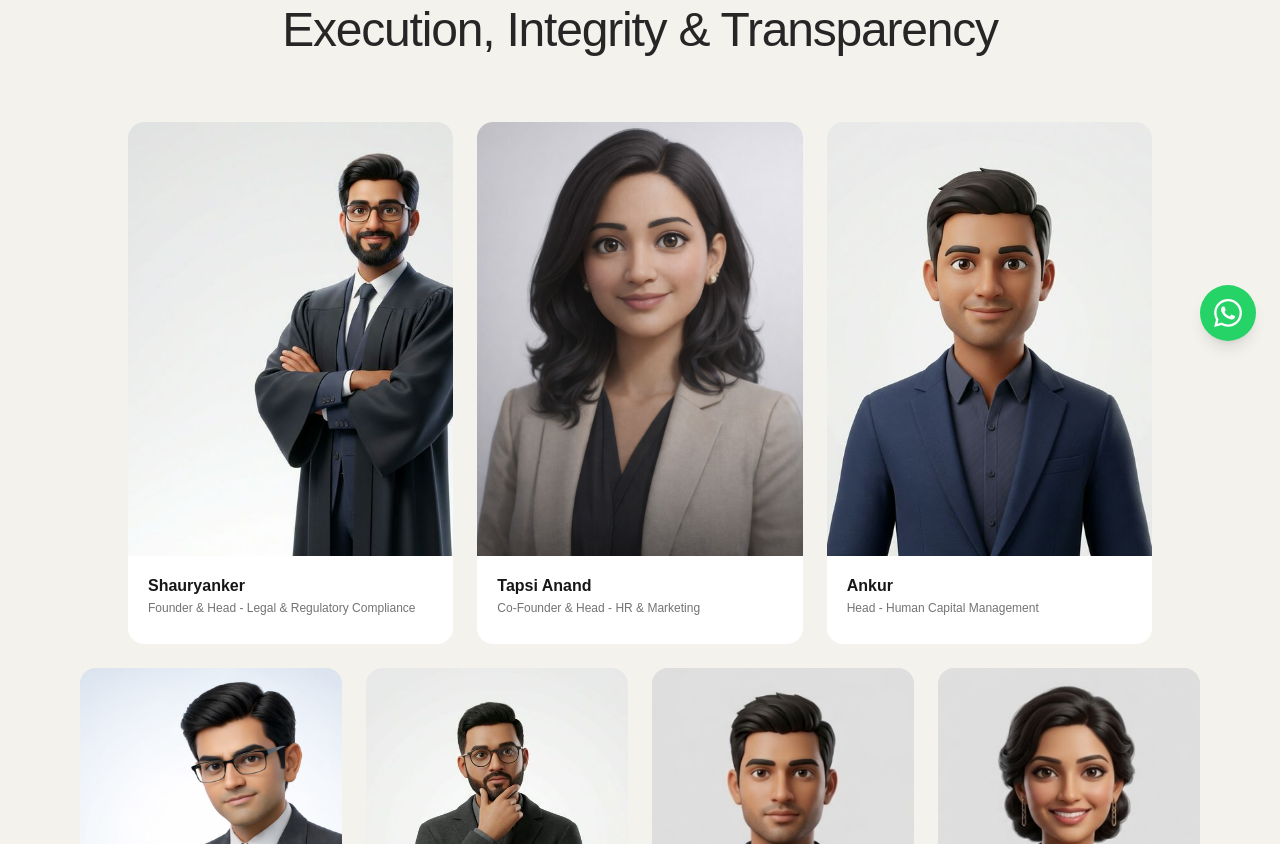
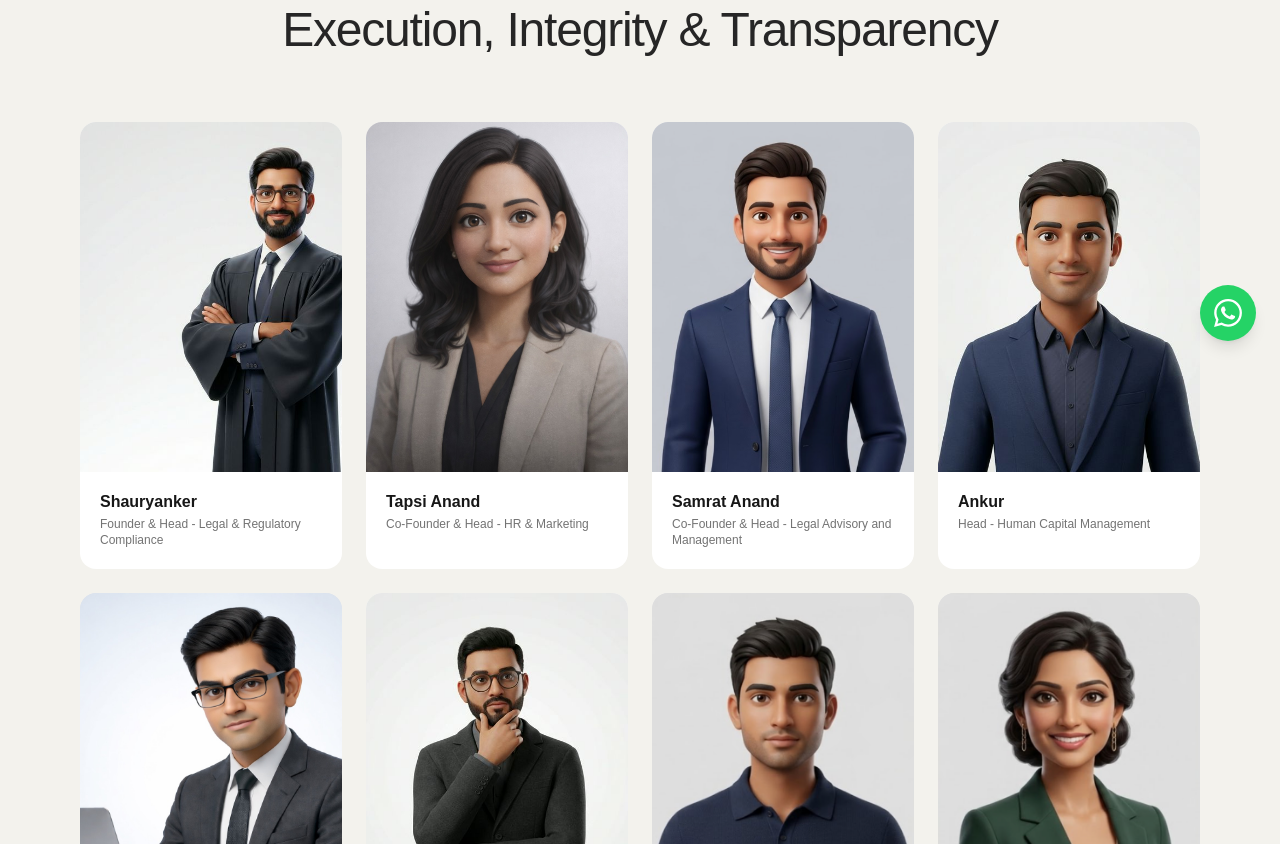
Before and after one commit to devotedayush/law_website, a Next.js app: page /team in a window 1280 px wide. Shown: the part 435-1279 px from the top of the page. Built offline with nearby package versions, Linux system fonts and the light colour scheme; a web font is replaced by a local one.

Commit message:
'added samrat sir'

```diff
--- a/components/Attorneys.tsx
+++ b/components/Attorneys.tsx
@@ -34,6 +34,11 @@ const Attorneys = () => {
             image: "/images/Tapsi Anand.jpeg",
         },
         {
+            name: "Samrat Anand",
+            role: "Co-Founder & Head - Legal Advisory and Management",
+            image: "/images/samrat.png",
+        },
+        {
             name: "Ankur",
             role: "Head - Human Capital Management",
             image: "/images/ankur_kaushik.png",
@@ -60,10 +65,9 @@ const Attorneys = () => {
         },
     ];
 
-    // First row: 3 cards
-    const topRow = attorneys.slice(0, 3);
-    // Second row: remaining 4 cards
-    const bottomRow = attorneys.slice(3);
+    // Two balanced rows of 4 cards each
+    const topRow = attorneys.slice(0, 4);
+    const bottomRow = attorneys.slice(4);
 
     return (
         <section className="bg-[#F3F2ED] p-6 md:p-12 lg:p-20 flex items-center justify-center">
@@ -81,8 +85,8 @@ const Attorneys = () => {
                     </h2>
                 </div>
 
-                {/* Top Row — 3 cards */}
-                <div className="grid grid-cols-1 sm:grid-cols-2 lg:grid-cols-3 gap-6 mb-6 max-w-5xl mx-auto">
+                {/* Top Row — 4 cards */}
+                <div className="grid grid-cols-1 sm:grid-cols-2 xl:grid-cols-4 gap-6 mb-6 max-w-6xl mx-auto">
                     {topRow.map((attorney, index) => (
                         <AttorneyCard
                             key={index}
@@ -97,7 +101,7 @@ const Attorneys = () => {
                 <div className="grid grid-cols-1 sm:grid-cols-2 xl:grid-cols-4 gap-6 max-w-6xl mx-auto">
                     {bottomRow.map((attorney, index) => (
                         <AttorneyCard
-                            key={index + 3}
+                            key={index + 4}
                             name={attorney.name}
                             role={attorney.role}
                             image={attorney.image}
```
Also changed, not shown: public/images/samrat.png (added).
